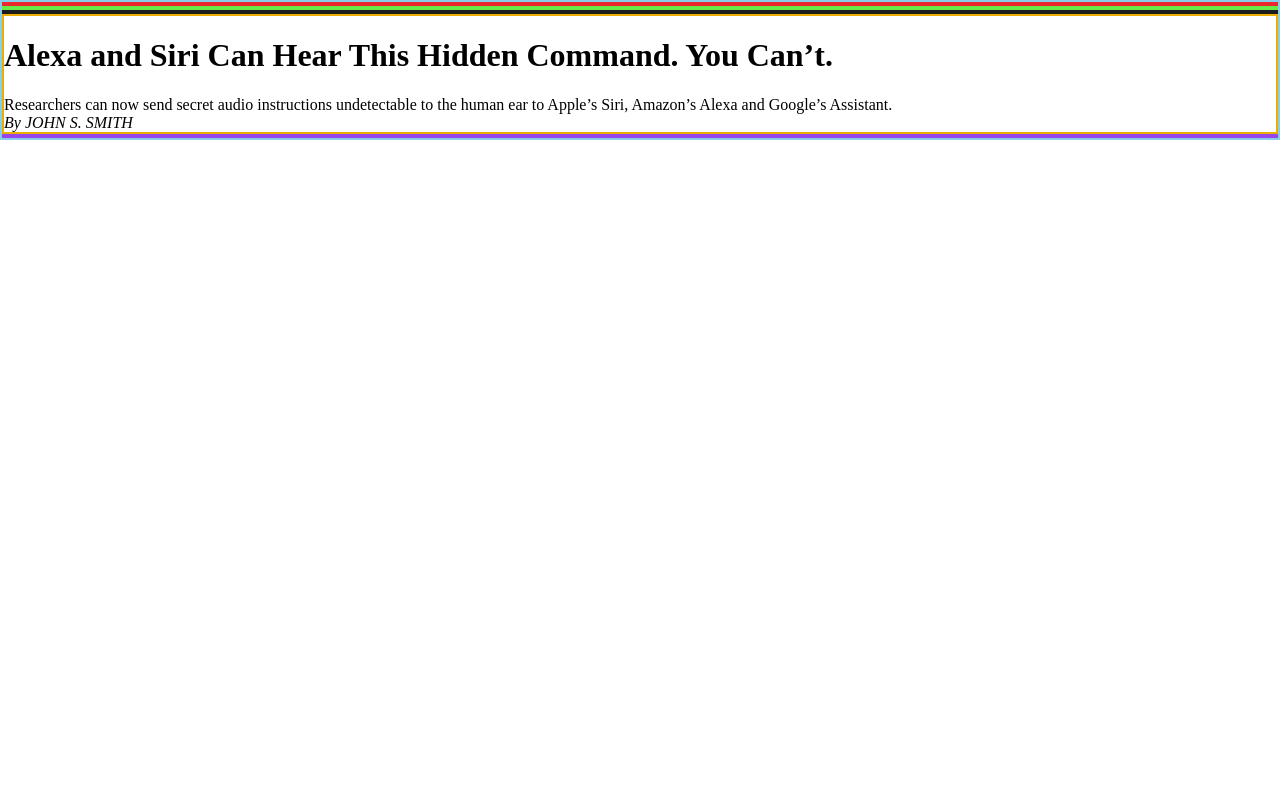
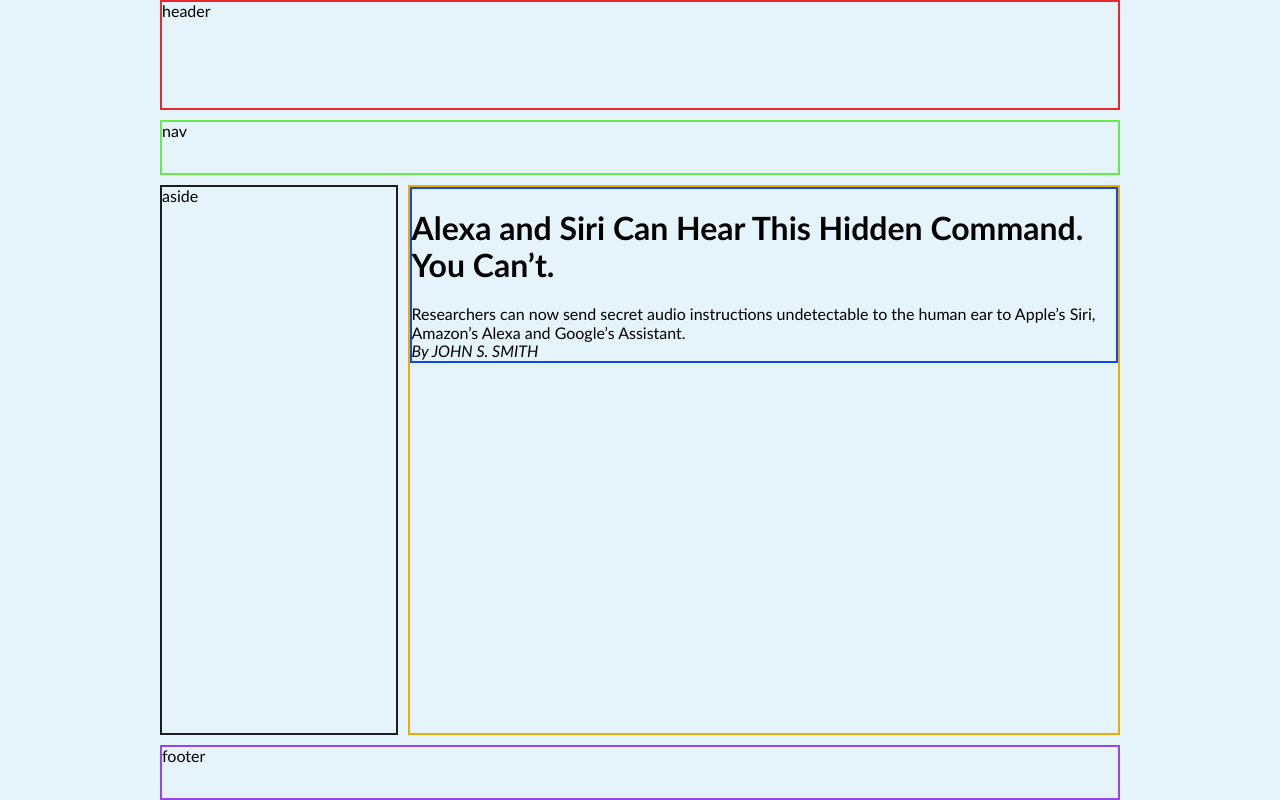
Before and after one commit to KorNatalya/Plans, a plain HTML site: page index.html in a window 1280 px wide. Drawn offline with Linux system fonts and the light colour scheme.

Commit message:
edit grid

```diff
--- a/css/style.css
+++ b/css/style.css
@@ -6,35 +6,69 @@
 
 
 html, body {
-    min-height: 100%;
+    height: 100vh;
     width: 100%;
+
+}
+
+body {
+    background-color: rgba(135, 206, 235, 0.21);
+    font-size: 16px;
+    font-family: Calibri, sans-serif;
 }
 
 .wrapper {
-    border: 2px solid skyblue;
+    min-height: 100%;
+    width: 100%;
+    max-width: 960px;
+    margin: 0 auto;
+    display: grid;
+    grid-row-gap: 10px;
+    grid-column-gap: 10px;
+    grid-template-columns: 1fr 3fr;
+    grid-template-rows: 2fr 1fr 10fr 1fr;
+
+    grid-template-areas:
+            "header header"
+            "nav nav"
+            "aside section"
+            "footer footer";
+}
+
+@media (max-width: 550px) {
+
+    .wrapper {
+        grid-column-gap: 2em;
+        grid-row-gap: 20px;
+        grid-template-columns: 2fr 4fr;
+    }
 }
 
 header {
     border: 2px solid #eb272e;
-
+    grid-area: header;
 }
 
 nav {
     border: 2px solid #66eb48;
-
+    grid-area: nav;
 }
 
 aside {
     border: 2px solid #1d1d1d;
-
+    grid-area: aside;
 }
 
 section {
     border: 2px solid #ebad00;
+    grid-area: section;
+}
 
+article {
+    border: 2px solid #0b49eb;
 }
 
 footer {
     border: 2px solid #9846eb;
-
+    grid-area: footer;
 }
--- a/index.html
+++ b/index.html
@@ -11,9 +11,9 @@
 </head>
 <body>
 <div class="wrapper">
-    <header></header>
-    <nav></nav>
-    <aside></aside>
+    <header>header</header>
+    <nav>nav</nav>
+    <aside>aside</aside>
     <section>
         <article>
             <h1>Alexa and Siri Can Hear This Hidden Command. You Can’t.</h1>
@@ -24,7 +24,7 @@
             <address>By JOHN S. SMITH</address>
         </article>
     </section>
-    <footer></footer>
+    <footer>footer</footer>
 </div>
 <script src="./script/script.js"></script>
 </body>
```
